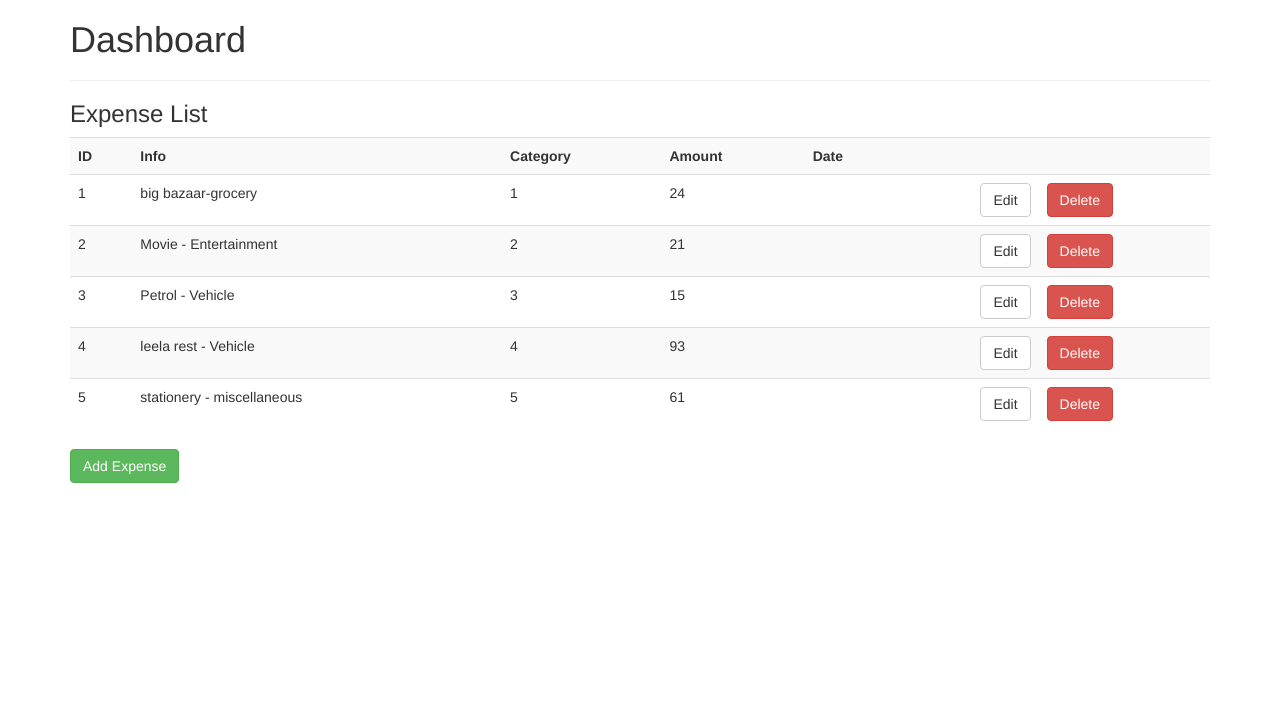
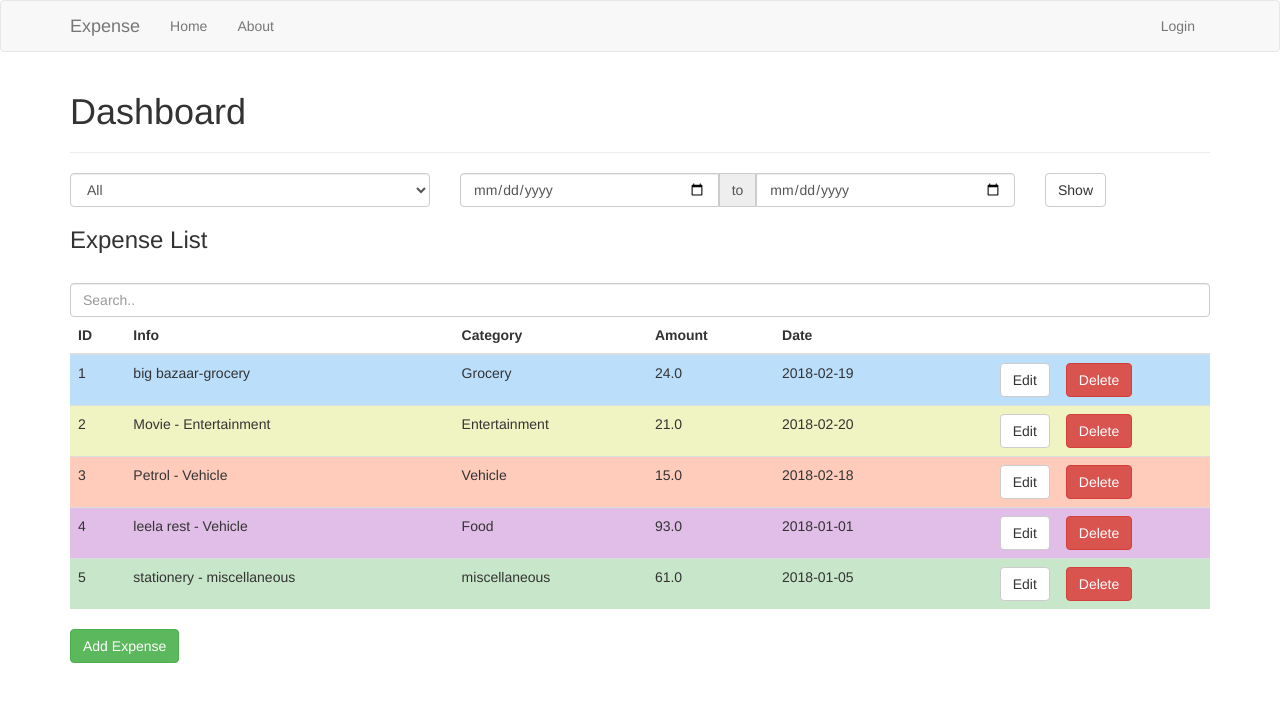
Before and after one commit to ashley8jain/expense-webApp, a Flask app: page /home in a window 1280 px wide. Shown: the top 702 px of the page. Run offline with Flask 2, Linux system fonts and the light colour scheme; some libraries are stand-ins or nearby versions.

Commit message:
added filter search

```diff
--- a/app.py
+++ b/app.py
@@ -1,6 +1,7 @@
 from flask import Flask, render_template, request, redirect, url_for
-from wtforms import Form, StringField, validators, IntegerField
+from wtforms import Form, StringField, validators, IntegerField, SelectField, FloatField
 import data
+
 app = Flask(__name__)
 
 datas = data.getDatas();
@@ -11,7 +12,7 @@ def index():
 
 @app.route('/home')
 def home():
-    return render_template('home.html',datas = datas)
+    return render_template('home.html',datas = datas,color = data.color,category = data.category)
 
 
 
@@ -23,6 +24,8 @@ def add_expense():
         info = form.info.data
         category = form.category.data
         amount = form.amount.data
+        # category = request.form['category']
+        # print(category)
         data.addData(info, category, amount)
         return redirect(url_for('home'))
 
@@ -40,7 +43,7 @@ def edit_expense(id):
     form.amount.data = data_i['amount']
     if request.method == 'POST' and form.validate():
         info = request.form['info']
-        category = request.form['category']
+        category = int(request.form['category'])
         amount = request.form['amount']
         data.changeData(id, info, category, amount)
         return redirect(url_for('home'))
@@ -49,8 +52,12 @@ def edit_expense(id):
 
 class expenseForm(Form):
     info = StringField('Info', [validators.Length(min=1)])
-    category = IntegerField('Categry')
-    amount = IntegerField('Amount')
+    category = SelectField(
+        'Category',
+        coerce=int,
+        choices=[(1, 'Grocery'), (2, 'Entertainment'), (3, 'Vehicle'),(4, 'Food'),(5, 'miscellaneous')]
+    )
+    amount = FloatField('Amount')
 
 
 
--- a/data.py
+++ b/data.py
@@ -1,40 +1,44 @@
 import datetime
+
+color = ["","#bbdefb","#f0f4c3","#ffccbc","#e1bee7","#c8e6c9"]
+
+category = ["","Grocery","Entertainment","Vehicle","Food","miscellaneous"]
 
 data = [
     {
         'id':1,
         'category':1,
         'info':'big bazaar-grocery',
-        'amount':24,
-        'date':''
+        'amount':24.0,
+        'date':'2018-02-19'
     },
     {
         'id':2,
         'category':2,
         'info':'Movie - Entertainment',
-        'amount':21,
-        'date':''
+        'amount':21.0,
+        'date':'2018-02-20'
     },
     {
         'id':3,
         'category':3,
         'info':'Petrol - Vehicle',
-        'amount':15,
-        'date':''
+        'amount':15.0,
+        'date':'2018-02-18'
     },
     {
         'id':4,
         'category':4,
         'info':'leela rest - Vehicle',
-        'amount':93,
-        'date':''
+        'amount':93.0,
+        'date':'2018-01-01'
     },
     {
         'id':5,
         'category':5,
         'info':'stationery - miscellaneous',
-        'amount':61,
-        'date':''
+        'amount':61.0,
+        'date':'2018-01-05'
     }
 ]
 id = 6;
@@ -73,14 +77,14 @@ def deleteData(id):
     return;
 
 def changeData(id,info,category,amount):
-    deleteData(id)
+    oldData = getData(id)
     expense = {
         'id':id,
         'category':category,
         'info':info,
         'amount':amount,
-        'date':datetime.datetime.now().date()
+        'date':oldData['date']
     }
-
+    deleteData(id)
     data.append(expense);
     return;
--- a/templates/home.html
+++ b/templates/home.html
@@ -8,10 +8,35 @@
     {% endfor %}
   </ul> -->
 
-  <h1>Dashboard</h1>
+  <h1> Dashboard </h1>
   <hr>
+  <div class="row">
+    <div class="col-xs-4">
+      <select name="carlist" form="carform" class="form-control">
+        <option value=0>All</option>
+        <option value=1>Grocery</option>
+        <option value=2>Entertainment</option>
+        <option value=3>Vehicle</option>
+        <option value=4>Food</option>
+        <option value=5>miscellaneous</option>
+      </select>
+    </div>
+    <div class="col-xs-6">
+      <div class="input-group">
+        <input type="date" id="datefield" class="form-control" name="start" />
+        <span class="input-group-addon">to</span>
+        <input type="date" id="datefield2" class="form-control" name="end" />
+      </div>
+    </div>
+    <div class="col-xs-2">
+      <button type="button" class="btn btn-default">Show</button>
+    </div>
+  </div>
   <h3> Expense List </h3>
-  <table class="table table-striped">
+  <br>
+  <input class="form-control" id="myInput" type="text" placeholder="Search..">
+  <table class="table">
+    <thead>
       <tr>
         <th>ID</th>
         <th>Info</th>
@@ -21,11 +46,13 @@
         <th></th>
         <th></th>
       </tr>
+    </thead>
+    <tbody id="myTable">
       {% for data in datas %}
-      <tr>
+        <tr bgcolor={{color[data.category]}}>
           <td>{{data.id}}</td>
           <td>{{data.info}}</td>
-        <td>{{data.category}}</td>
+          <td>{{category[data.category]}}</td>
           <td>{{data.amount}}</td>
           <td>{{data.date}}</td>
           <td><a href="edit_expense/{{data.id}}" class="btn btn-default pull-right">Edit</a></td>
@@ -37,6 +64,34 @@
           </td>
         </tr>
       {% endfor %}
+    </tbody>
   </table>
   <a class="btn btn-success" href="/add_expense"> Add Expense</a>
 {% endblock %}
+
+{% block script %}
+
+  var today = new Date();
+  var dd = today.getDate();
+  var mm = today.getMonth()+1; //January is 0!
+  var yyyy = today.getFullYear();
+  if(dd<10){
+    dd='0'+dd
+  }
+  if(mm<10){
+    mm='0'+mm
+  }
+  today = yyyy+'-'+mm+'-'+dd;
+  document.getElementById("datefield").setAttribute("max", today);
+  document.getElementById("datefield2").setAttribute("max", today);
+
+  $(document).ready(function(){
+    $("#myInput").on("keyup", function() {
+      var value = $(this).val().toLowerCase();
+      $("#myTable tr").filter(function() {
+        $(this).toggle($(this).text().toLowerCase().indexOf(value) > -1)
+      });
+    });
+  });
+
+{% endblock %}
--- a/templates/layout.html
+++ b/templates/layout.html
@@ -4,13 +4,19 @@
     <meta charset="utf-8">
     <title>Expense Manager</title>
     <link rel="stylesheet" href="https://maxcdn.bootstrapcdn.com/bootstrap/3.3.7/css/bootstrap.min.css">
+    <script src="https://ajax.googleapis.com/ajax/libs/jquery/3.3.1/jquery.min.js"></script>
+    <script src="https://maxcdn.bootstrapcdn.com/bootstrap/3.3.7/js/bootstrap.min.js"></script>
   </head>
   <body>
+    {% include 'nav_bar.html' %}
     <div class="container">
       {% block container %}
       {% endblock %}
     </div>
 
-    <script src="https://maxcdn.bootstrapcdn.com/bootstrap/3.3.7/js/bootstrap.min.js"></script>
+    <script>
+      {% block script %}
+      {% endblock %}
+    </script>
   </body>
 </html>
--- /dev/null
+++ b/templates/nav_bar.html
@@ -0,0 +1,29 @@
+<nav class="navbar navbar-default">
+      <div class="container">
+        <div class="navbar-header">
+          <button type="button" class="navbar-toggle collapsed" data-toggle="collapse" data-target="#navbar" aria-expanded="false" aria-controls="navbar">
+            <span class="sr-only">Toggle navigation</span>
+            <span class="icon-bar"></span>
+            <span class="icon-bar"></span>
+            <span class="icon-bar"></span>
+          </button>
+          <a class="navbar-brand" href="#">Expense</a>
+        </div>
+        <div id="navbar" class="collapse navbar-collapse">
+          <ul class="nav navbar-nav">
+            <li><a href="/">Home</a></li>
+            <li><a href="/about">About</a></li>
+          </ul>
+
+          <ul class="nav navbar-nav navbar-right">
+            {% if session.logged_in %}
+              <li><a href="/dashboard">Dashboard</a></li>
+              <li><a href="/logout">Logout</a></li>
+            {% else %}
+              <li><a href="/">Login</a></li>
+            {% endif %}
+
+          </ul>
+        </div>
+      </div>
+    </nav>
```
Also changed, not shown: templates/add_expense.html (+9 -5 lines). Lines whose indentation alone changed are shown as unchanged.
